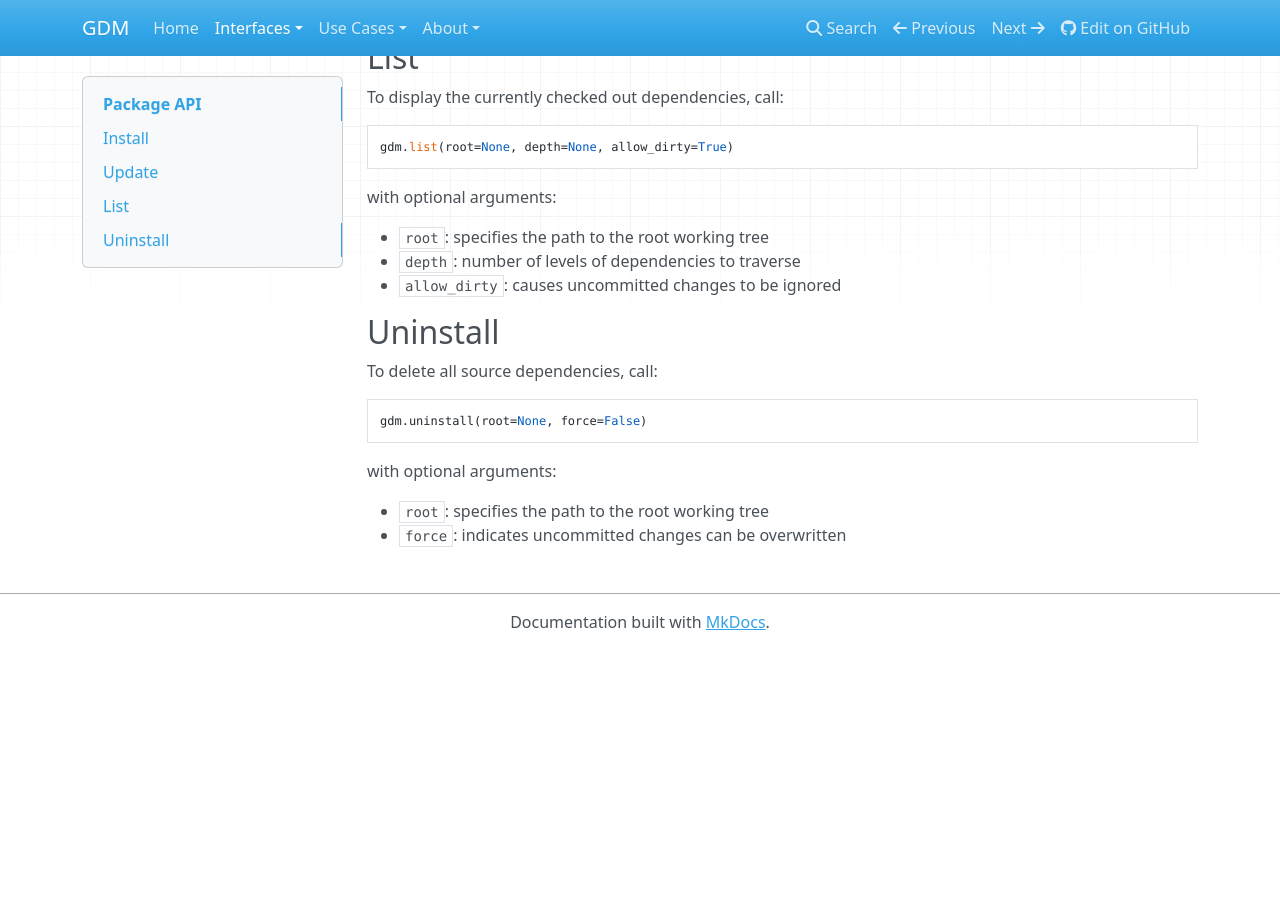
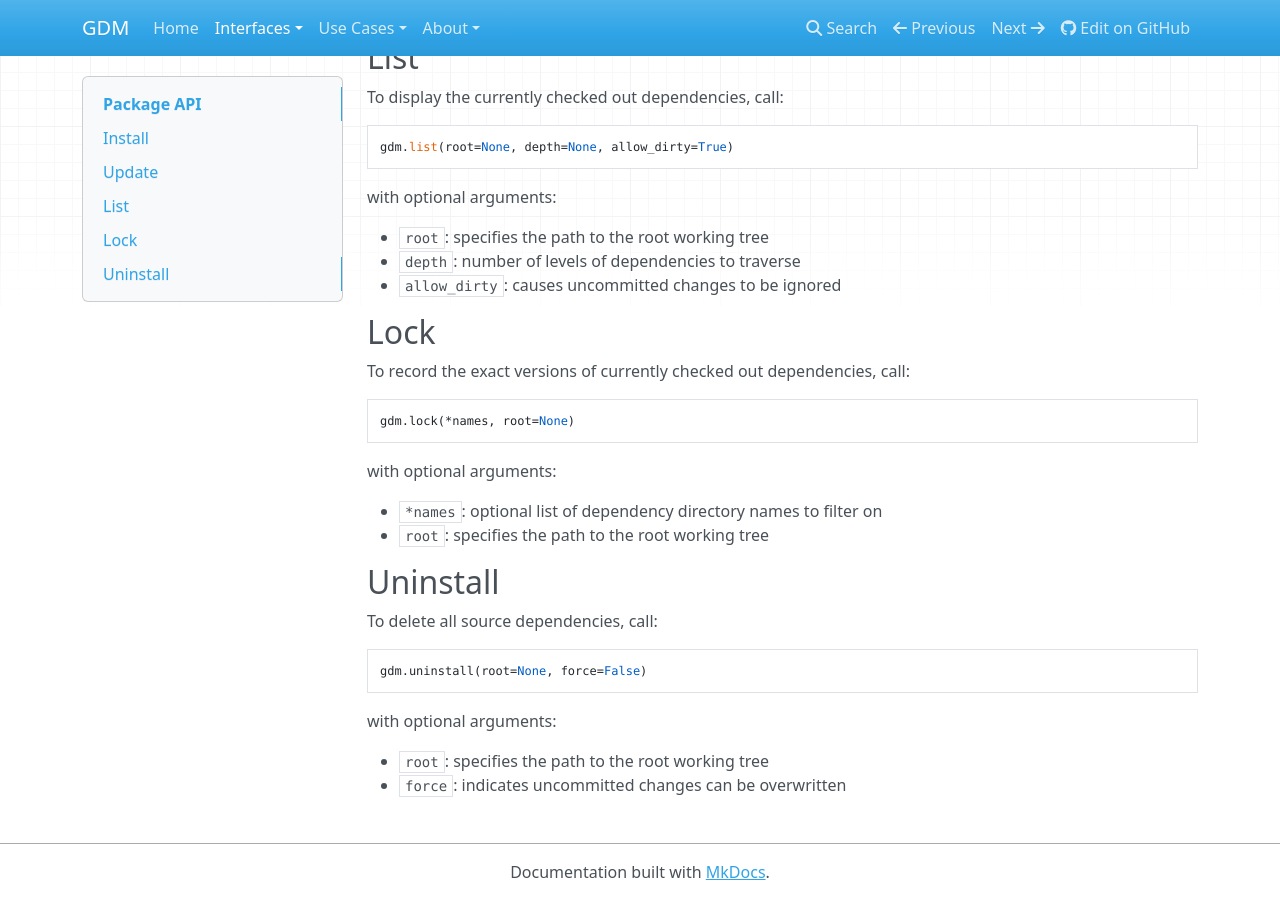
Before and after one commit to jacebrowning/gitman, an MkDocs documentation site: the page built from docs/interfaces/api.md, in a window 1280 px wide and 900 px high, scrolled down 853 px. Built offline with MkDocs 1.6.1, drawn with Linux system fonts in a browser that asks for light colours; nearby versions of some CDN libraries; old or Windows-style settings are respelled for this version of MkDocs; before the commit the page ends 1503 px from its top, so only the background shows below that.

Commit message:
Update docs for 0.7.dev2

````diff
--- a/docs/interfaces/api.md
+++ b/docs/interfaces/api.md
@@ -50,6 +50,19 @@ with optional arguments:
 - `depth`: number of levels of dependencies to traverse
 - `allow_dirty`: causes uncommitted changes to be ignored
 
+## Lock
+
+To record the exact versions of currently checked out dependencies, call:
+
+```python
+gdm.lock(*names, root=None)
+```
+
+with optional arguments:
+
+- `*names`: optional list of dependency directory names to filter on
+- `root`: specifies the path to the root working tree
+
 ## Uninstall
 
 To delete all source dependencies, call:
--- a/gdm/__init__.py
+++ b/gdm/__init__.py
@@ -3,7 +3,7 @@
 import sys
 
 __project__ = 'GDM'
-__version__ = '0.7.dev1'
+__version__ = '0.7.dev2'
 
 CLI = 'gdm'
 PLUGIN = 'deps'
````
Also changed, not shown: CHANGES.md (+1 -0 lines), README.md (+2 -2 lines), docs/index.md (+2 -2 lines), docs/interfaces/cli.md (+13 -0 lines).
